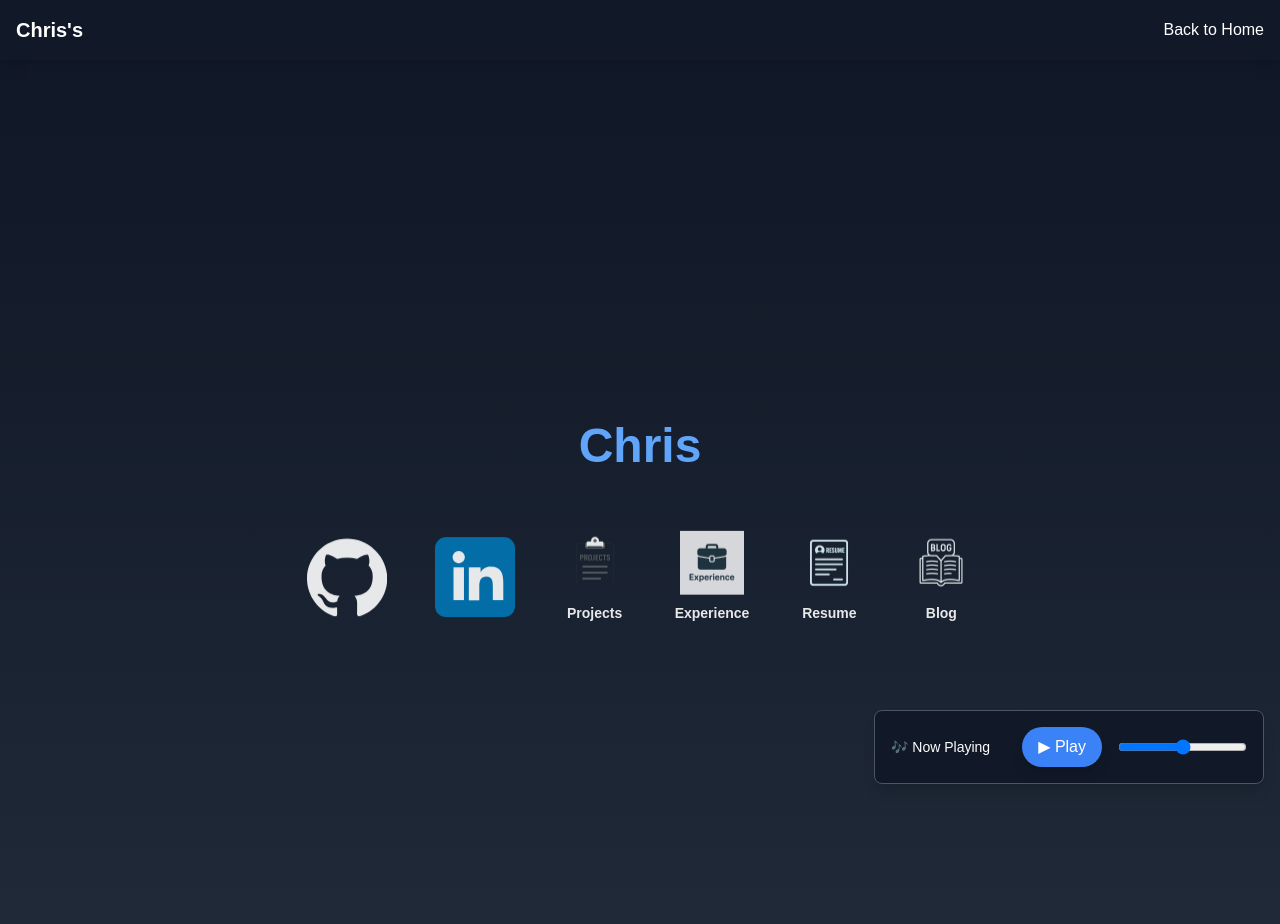
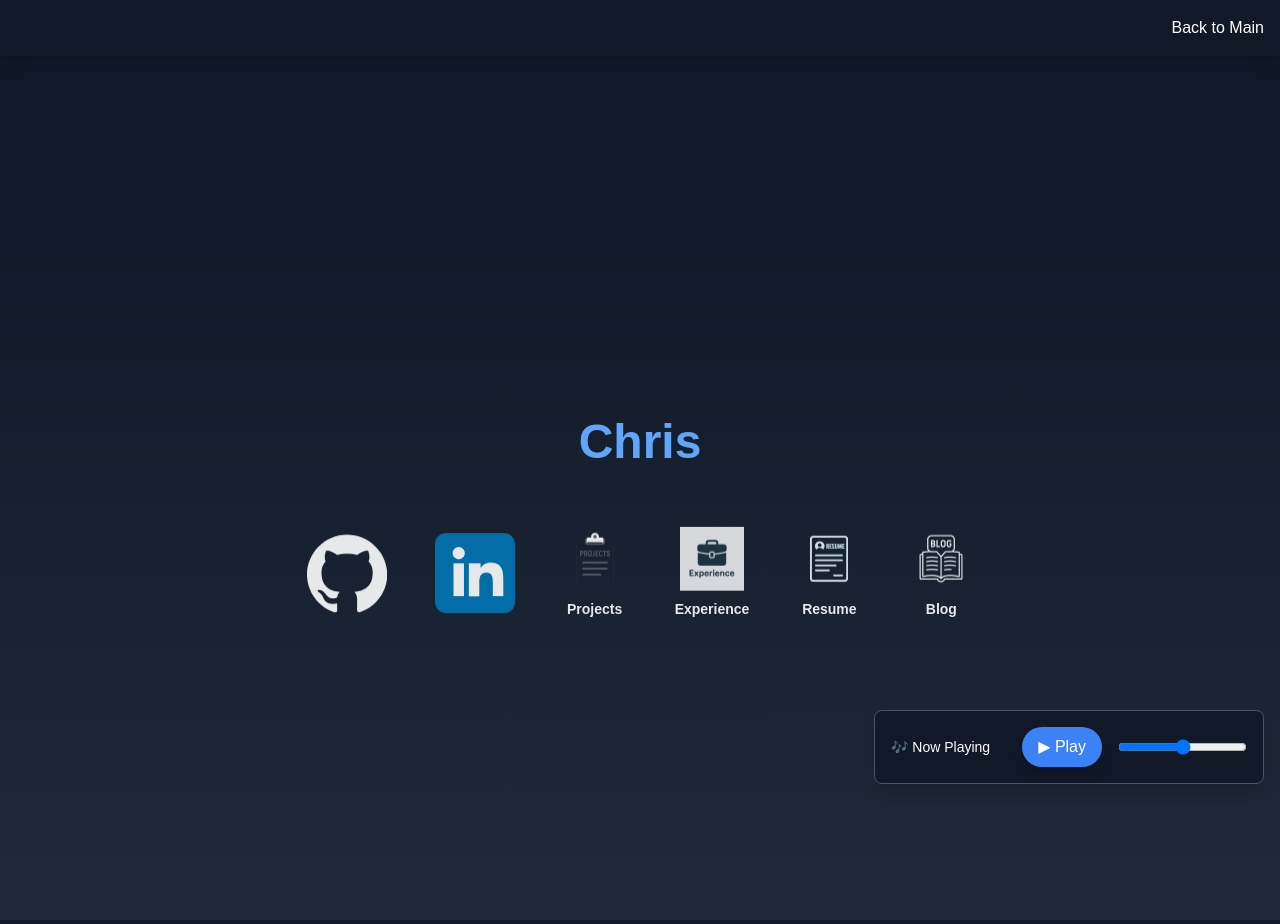
Before and after one commit to Chrisyeu11/my-portfolio, a Next.js app: page / in a window 1280 px wide. Built offline with nearby package versions, Linux system fonts and the light colour scheme.

Commit message:
Updated Nav bar

```diff
--- a/app/experience/page.tsx
+++ b/app/experience/page.tsx
@@ -8,7 +8,7 @@ export default function ExperiencePage() {
       details: [
         "Optimized loading workflows by mapping 3D spatial arrangements to stack and position 900+ packages per shift efficiently, enhancing route efficiency and minimizing delivery delays.",
         "Leveraged logistics systems and internal tools to enhance accuracy and maintain data integrity across outbound operations, including edge cases and exception workflows.",
-        "Coordinated with the management to resolve conflicts and onboard new hires, sharing techniques in load balancing scan compliance, and safety protocol adherence."  ~
+        "Coordinated with the management to resolve conflicts and onboard new hires, sharing techniques in load balancing scan compliance, and safety protocol adherence."
       ]
     },
     {
--- a/components/Navbar.tsx
+++ b/components/Navbar.tsx
@@ -5,12 +5,12 @@ export default function Navbar() {
     <nav className="bg-gray-900 text-white p-4 flex justify-between items-center shadow-lg">
       {/* Logo / Site Name */}
       <h1 className="text-xl font-bold">
-        Chris&apos;s
+
       </h1>
 
       {/* Navigation Links */}
       <div className="hidden md:flex space-x-6">
-        <Link href="/" className="hover:text-blue-400 transition duration-300">Back to Home</Link>
+        <Link href="/" className="hover:text-blue-400 transition duration-300">Back to Main</Link>
       </div>
 
       {/* Mobile Menu Placeholder (Optional for Future) */}
```
